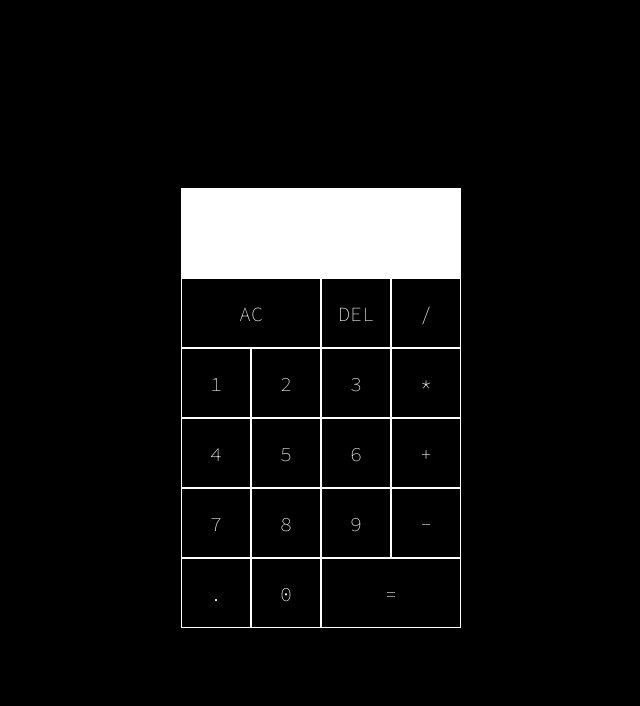
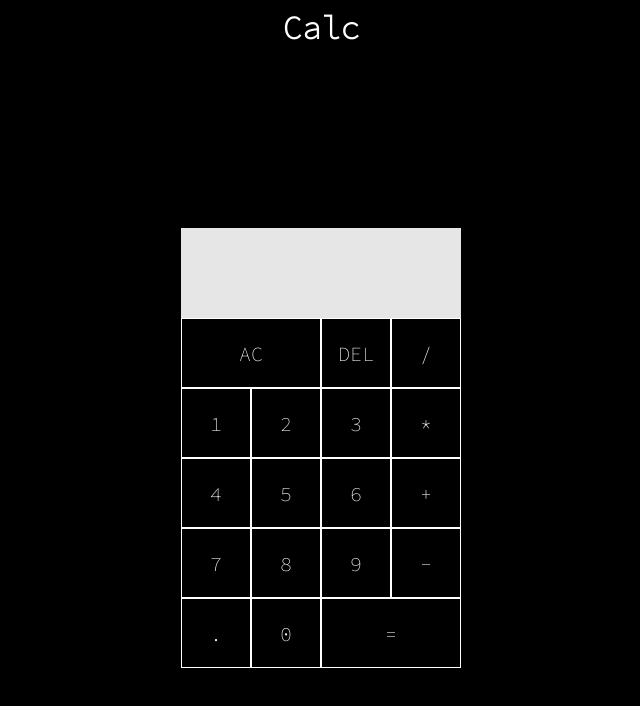
Before and after one commit to SaminSarker05/JS-Calculator, a plain HTML site: page index.html in a window 1280 px wide. Shown: the whole page, without its empty margins (319-959 px from the left). Drawn offline with Linux system fonts and the light colour scheme.

Commit message:
heading added

```diff
--- a/index.html
+++ b/index.html
@@ -9,6 +9,8 @@
   </head>
 
   <body>
+    <h1>Calc</h1>
+    <div class = "box">
       <div class = "calc">
         <div class = "output">
           <div data-prev class = "previous"></div>
@@ -33,6 +35,7 @@
         <button data-num>0</button>
         <button data-equal class = "span-two">=</button>
       </div>
+    </div>
   </body>
 
 </html>
--- a/style.css
+++ b/style.css
@@ -6,6 +6,13 @@ body {
   padding = 0;
   margin = 0;
   background-color: black;
+  overflow: hidden;
+}
+
+h1 {
+  color: white;
+  margin: auto;
+  text-align: center;
 }
 
 .calc {
@@ -18,7 +25,6 @@ body {
 }
 
 .calc button {
-  cursor: pointer;
   font-size: 20px;
   border: 1px solid white;
   background-color: black;
@@ -42,6 +48,7 @@ body {
   flex-direction: column;
   justify-content: space-around;
   padding: 10px;
+  opacity: 90%;
 }
 
 .output .current {
```
Lines whose indentation alone changed are shown as unchanged.
